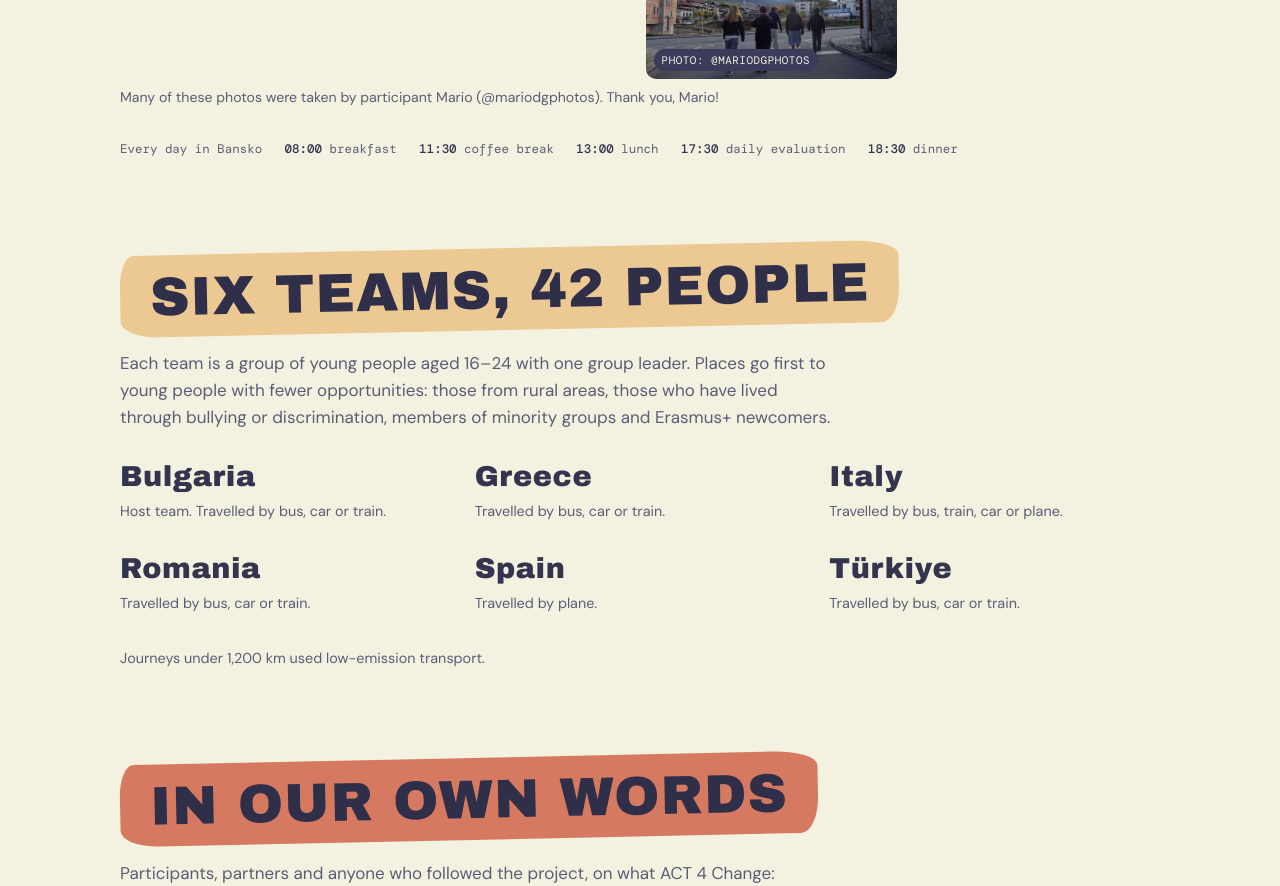
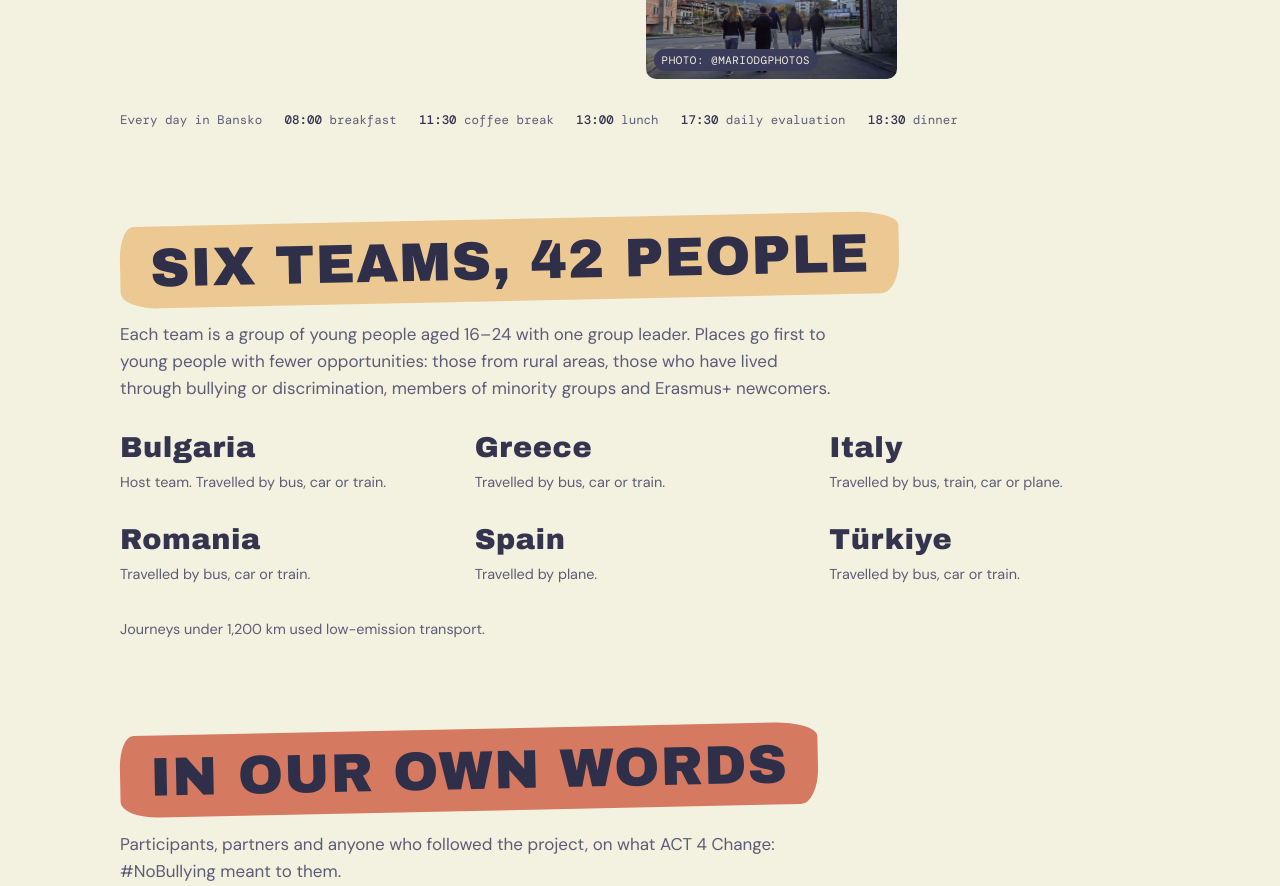
Before and after one commit to alperenaslan27/Bansko-website, a website: page index.html in a window 1280 px wide. Shown: the part 4308-5194 px from the top of the page. Drawn offline with nearby package versions, Linux system fonts and the light colour scheme; no server answers; a web font is replaced by a local one.

Commit message:
Update index.html

```diff
--- a/index.html
+++ b/index.html
@@ -473,7 +473,6 @@ button { font: inherit; color: inherit; cursor: pointer; }
     </div>
     <h3 class="gallery-h" id="gallery">The week in pictures</h3>
     <div class="gallery" id="gallery-grid"></div>
-    <p class="fine gallery-credit">Many of these photos were taken by participant Mario (@mariodgphotos). Thank you, Mario!</p>
     <p class="rhythm"><span>Every day in Bansko</span><span><b>08:00</b> breakfast</span><span><b>11:30</b> coffee break</span><span><b>13:00</b> lunch</span><span><b>17:30</b> daily evaluation</span><span><b>18:30</b> dinner</span></p>
   </div>
 </section>
```
